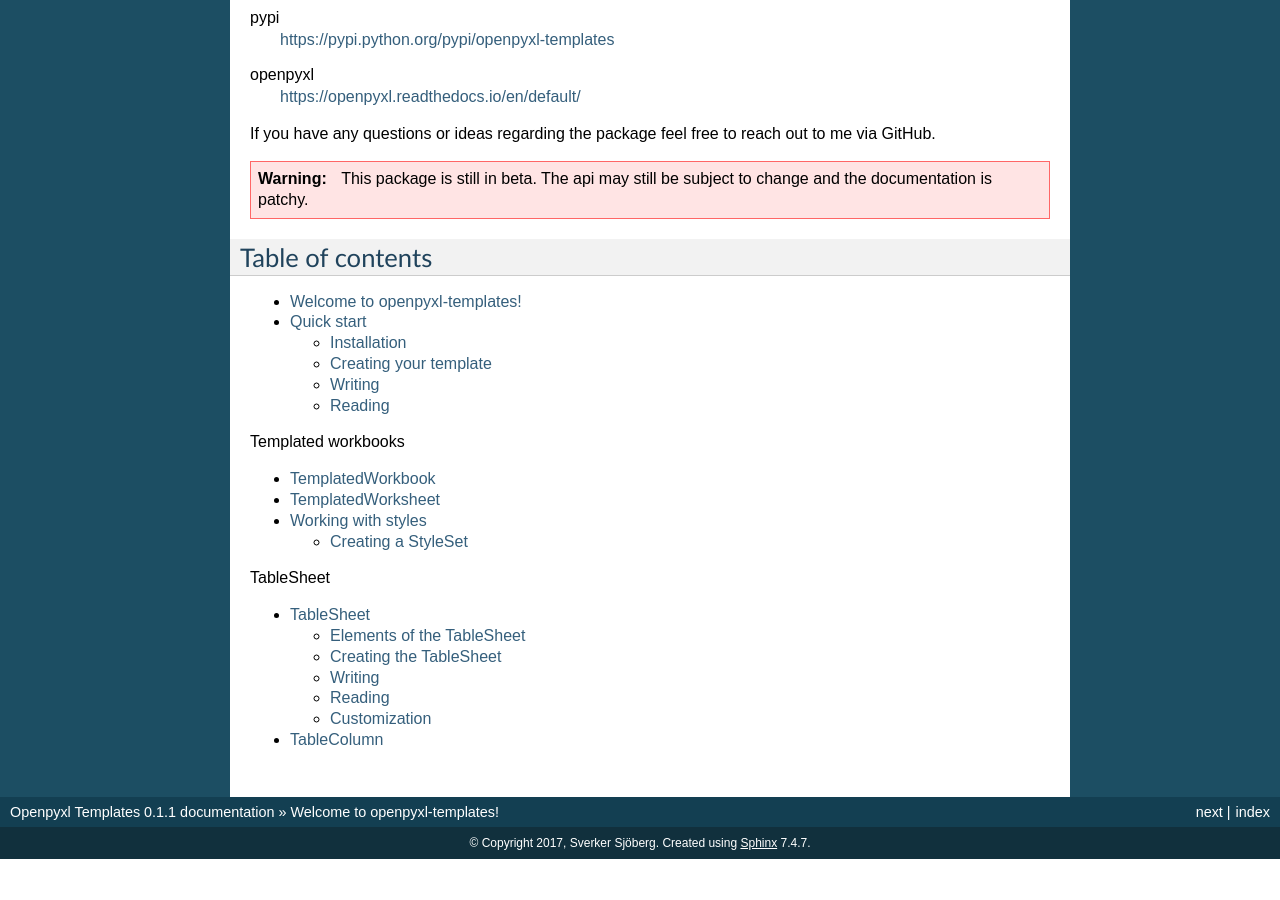
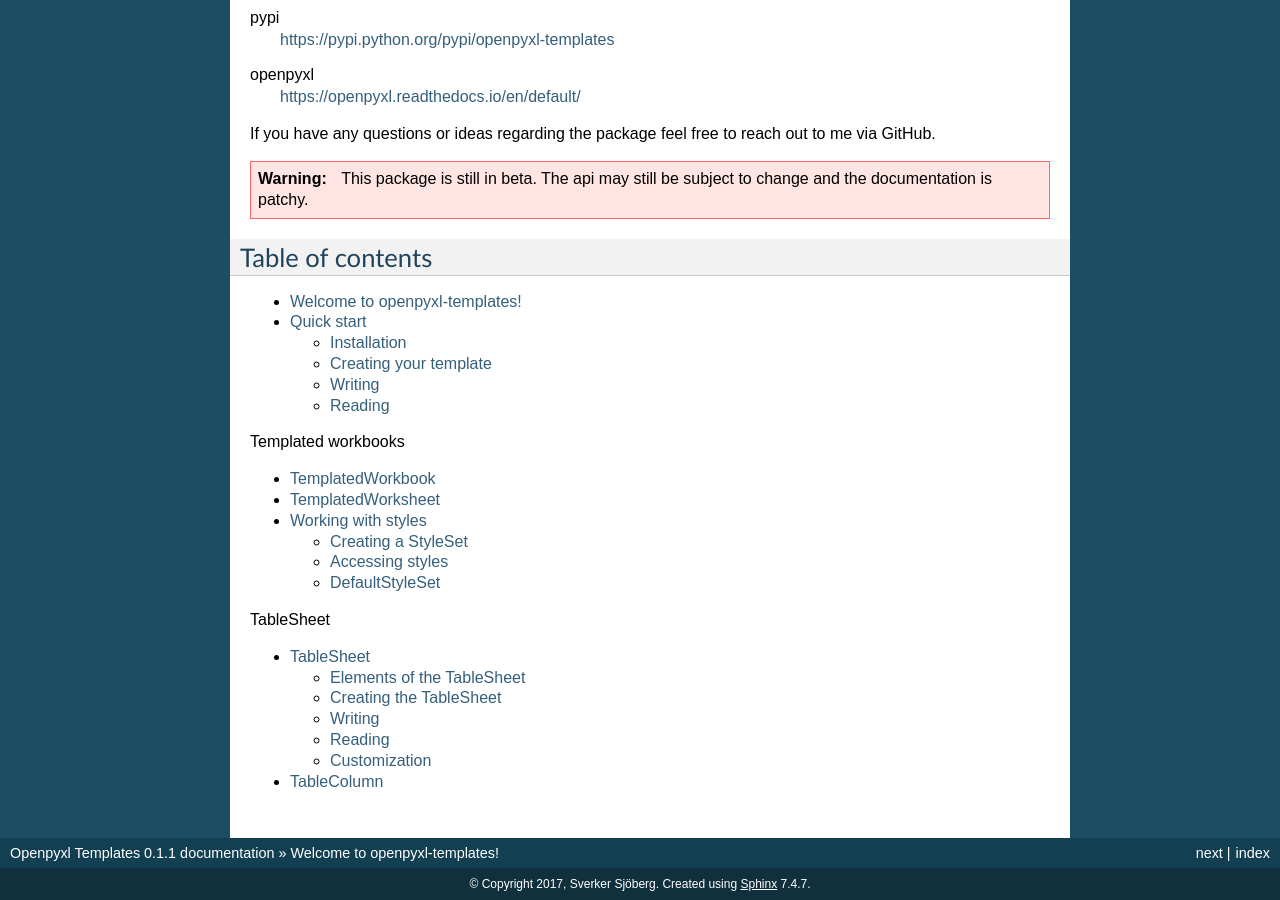
Before and after one commit to SverkerSbrg/openpyxl-templates, a Sphinx documentation site: the page built from docs/index.rst, in a window 1280 px wide and 900 px high, scrolled down 690 px. Built offline with Sphinx 7.4.7, drawn with Linux system fonts in a browser that asks for light colours; pages that are not in the unit, such as notebooks, are missing from menus; before the commit the page ends 1549 px from its top, so only the background shows below that.

Commit message:
docs update

```diff
--- a/docs/styles.rst
+++ b/docs/styles.rst
@@ -34,18 +34,28 @@
 .. literalinclude:: examples/styles.py
     :lines: 41-56
 
-if a name is declared multiple times the last declaration will take precedence making it easy to modify an existing StyleSet. One common usage for this is to modify the DefaultStyleSet. Which is demonstrated below.
+if a name is declared multiple times the last declaration will take precedence making it easy to modify an existing StyleSet. One common usage for this is to modify the DefaultStyleSet. Which is demonstrated :ref:`ModifyDefaultStyleSet <below>`.
 
 
-'''''''''''''''
+----------------
+Accessing styles
+----------------
+
+TODO
+
+.. _DefaultStyleSet:
+
+---------------
 DefaultStyleSet
-'''''''''''''''
+---------------
 
 Openpyxl-templates includes a ``DefaultStyleSet`` which is used as a fallback for all TemplatedWorkbook. Many of the styles it declares (or their names) are required by the ``TableSheet``. The DefaultStyleSet is defined like this
 
 .. literalinclude:: ../openpyxl_templates/styles.py
     :lines: 114-184
 
+.. _ModifyDefaultStyleSet:
+
 If you which to modify the DefaultStyle you can easily replace any or all of the styles it contains by passing them as arguments to the constructor. Below we change the fill color of all headers by replacing the "Header" ExtendedStyle.
 
  TODO: Example
```
